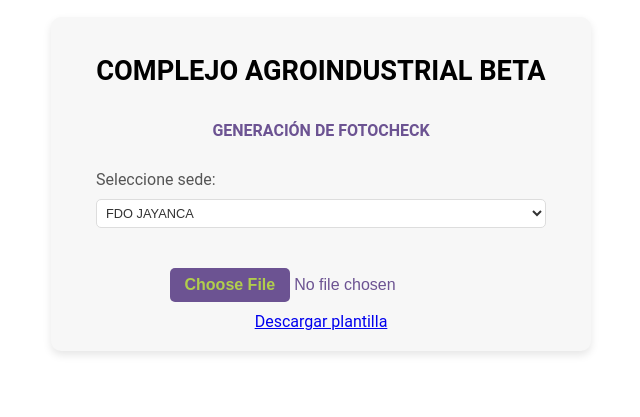
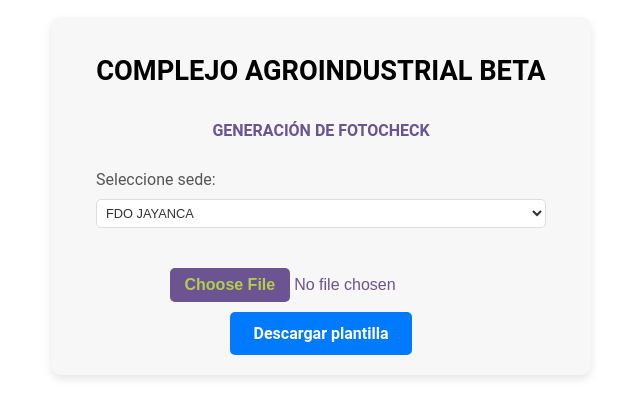
Before and after one commit to nmorijuan/fotocheck-beta, a React (Vite) app: page / in a window 1280 px wide. Shown: the part 133-550 px from the top of the page, without its empty margins (319-959 px from the left). Built offline with nearby package versions, Linux system fonts and the light colour scheme.

Commit message:
estilos al link

```diff
--- a/src/App.css
+++ b/src/App.css
@@ -81,3 +81,43 @@ input[type="file"]::-webkit-file-upload-button {
   cursor: pointer;
   transition: background-color 0.3s ease;
 }
+
+/* Estilo del enlace de descarga */
+.btn-descargar {
+  display: inline-block;
+  background-color: #007bff;
+  color: #ffffff;
+  padding: 0.75rem 1.5rem;
+  border-radius: 5px;
+  text-decoration: none;
+  font-weight: bold;
+  transition: background-color 0.3s ease;
+  position: relative;
+}
+
+.btn-descargar:hover {
+  background-color: #0056b3;
+}
+
+/* Estilo del tooltip */
+.btn-descargar::after {
+  content: "Descargar formato de Excel";
+  position: absolute;
+  bottom: 100%; /* Posición del tooltip sobre el enlace */
+  left: 50%;
+  transform: translateX(-50%);
+  background-color: #333;
+  color: #ffffff;
+  padding: 5px 10px;
+  border-radius: 4px;
+  font-size: 0.8rem;
+  white-space: nowrap;
+  opacity: 0;
+  pointer-events: none;
+  transition: opacity 0.2s ease;
+}
+
+/* Muestra el tooltip cuando se pasa el mouse */
+.btn-descargar:hover::after {
+  opacity: 1;
+}
```
